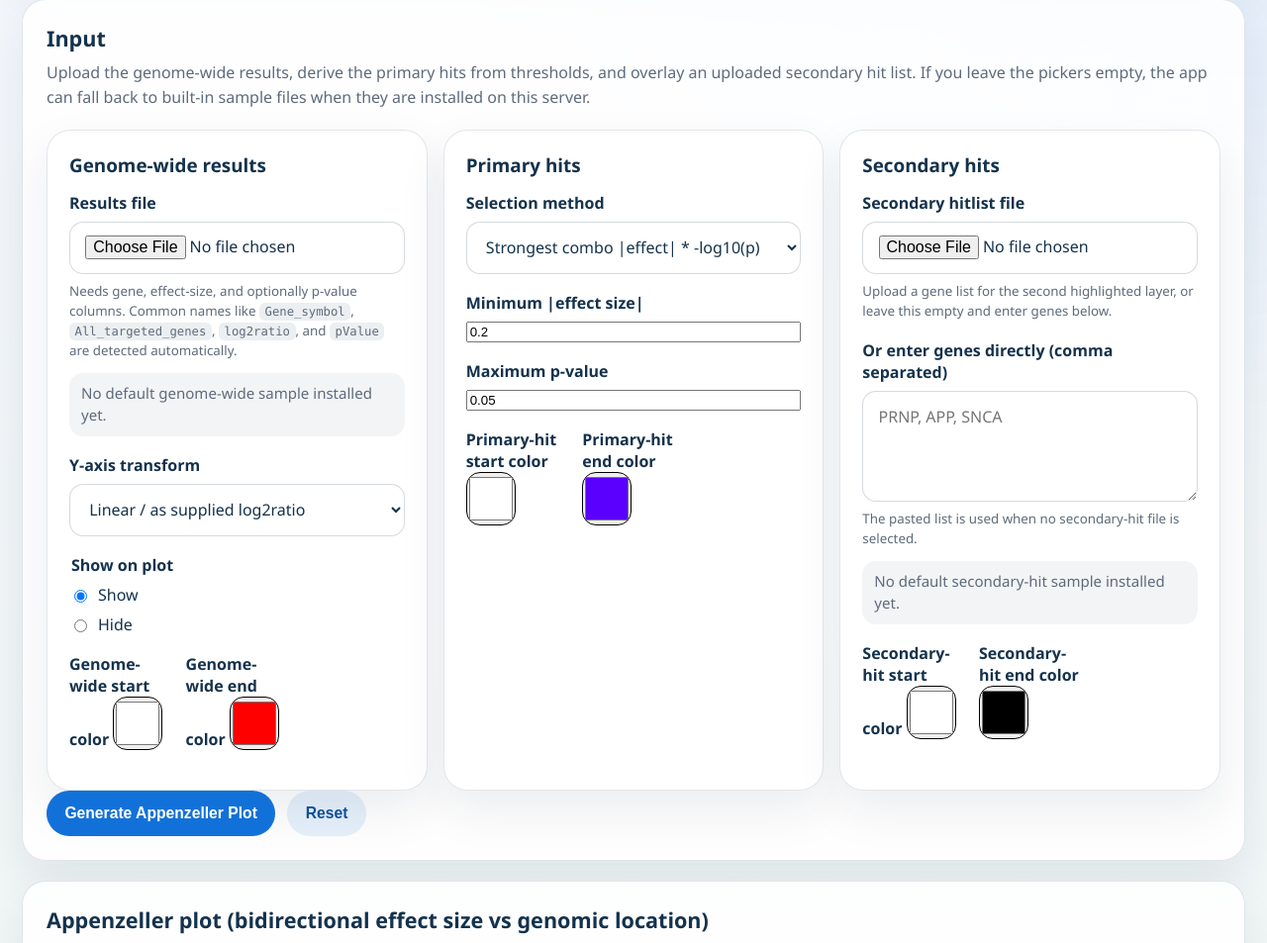
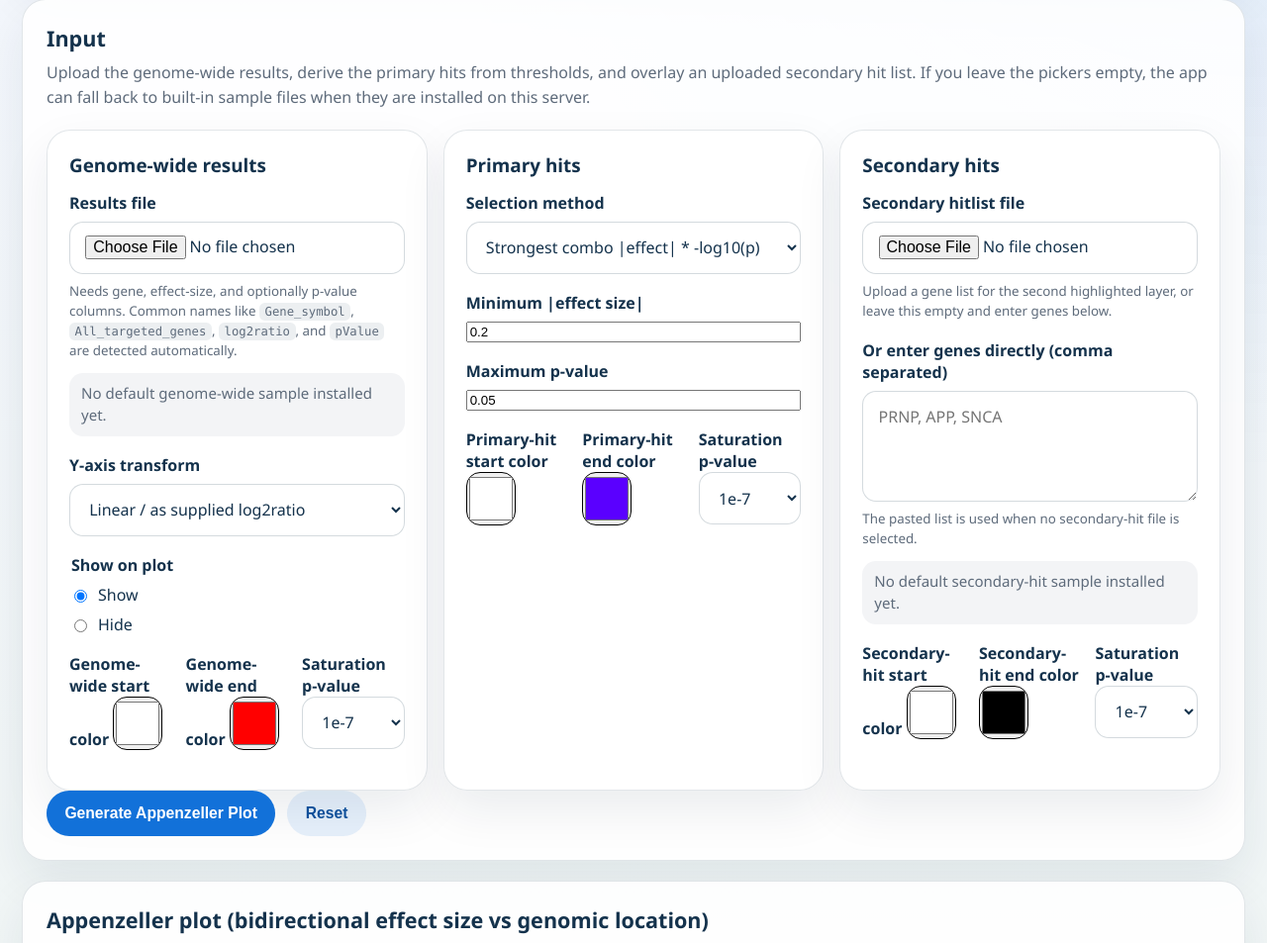
Before and after one commit to isab-science/genomic-hit-locator, a FastAPI app: page / in a window 1280 px wide. Shown: the part 445-1398 px from the top of the page at 99% size. Run offline with FastAPI, Linux system fonts and the light colour scheme; some libraries are stand-ins or nearby versions.

Commit message:
Add saturation p-value controls

```diff
--- a/app.py
+++ b/app.py
@@ -439,16 +439,26 @@ def _format_pvalue_tick(value: float) -> str:
     return f"{value:.1e}"
 
 
-def _compute_pvalue_scale_context(data: pd.DataFrame) -> dict[str, Any] | None:
+def _compute_pvalue_scale_context(data: pd.DataFrame, saturation_pvalue: float | None = None) -> dict[str, Any] | None:
     pvalues = pd.to_numeric(data["pvalue_raw"], errors="coerce")
     valid_mask = pvalues.notna() & (pvalues > 0)
     if valid_mask.sum() == 0:
         return None
 
     clipped = pvalues.clip(lower=1e-300, upper=1.0)
-    scores = clipped.map(lambda value: -math.log10(float(value)))  # noqa: C417
-    score_min = float(scores[valid_mask].min())
-    score_max = float(scores[valid_mask].max())
+    observed_min = float(clipped[valid_mask].min())
+    observed_max = float(clipped[valid_mask].max())
+    effective_min = observed_min
+    if saturation_pvalue is not None:
+        try:
+            effective_min = min(max(float(saturation_pvalue), 1e-300), 1.0)
+        except (TypeError, ValueError):
+            effective_min = observed_min
+
+    score_min = float(-math.log10(observed_max))
+    score_max = float(-math.log10(effective_min))
+    if score_max <= score_min:
+        score_max = float(-math.log10(observed_min))
     score_span = max(score_max - score_min, 1e-9)
     tickvals = [0.0, 0.25, 0.5, 0.75, 1.0]
     ticktext = [_format_pvalue_tick(10 ** (-(score_min + (value * score_span)))) for value in tickvals]
@@ -458,8 +468,9 @@ def _compute_pvalue_scale_context(data: pd.DataFrame) -> dict[str, Any] | None:
         "score_span": score_span,
         "tickvals": tickvals,
         "ticktext": ticktext,
-        "pvalue_min": float(clipped[valid_mask].min()),
-        "pvalue_max": float(clipped[valid_mask].max()),
+        "pvalue_min": observed_min,
+        "pvalue_max": observed_max,
+        "effective_pvalue_min": effective_min,
     }
 
 
@@ -580,6 +591,9 @@ def _build_plot(
     primary_end_color: str,
     secondary_start_color: str,
     secondary_end_color: str,
+    genomewide_saturation_pvalue: float,
+    primary_saturation_pvalue: float,
+    secondary_saturation_pvalue: float,
 ) -> tuple[go.Figure, dict[str, Any]]:
     plot_df, tick_vals, tick_labels, chromosome_bounds = _build_genome_axis(data)
     genomewide_start = _hex_with_alpha(genomewide_start_color, "#ffe7ea")
@@ -614,7 +628,7 @@ def _build_plot(
             1.02,
             6,
             1.0,
-            scale_context=_compute_pvalue_scale_context(plot_df),
+            scale_context=_compute_pvalue_scale_context(plot_df, genomewide_saturation_pvalue),
         )
         if pvalue_scale:
             scale_summaries["genomewide"] = pvalue_scale
@@ -647,7 +661,7 @@ def _build_plot(
             1.08,
             9,
             0.96,
-            scale_context=_compute_pvalue_scale_context(primary_df),
+            scale_context=_compute_pvalue_scale_context(primary_df, primary_saturation_pvalue),
             line={"color": "#ffffff", "width": 1},
         )
         if primary_scale:
@@ -682,7 +696,7 @@ def _build_plot(
             1.14,
             10,
             1.0,
-            scale_context=_compute_pvalue_scale_context(secondary_df),
+            scale_context=_compute_pvalue_scale_context(secondary_df, secondary_saturation_pvalue),
             line={"color": "#14532d", "width": 1.2},
             symbol="diamond",
         )
@@ -811,10 +825,13 @@ async def api_plot(
     scale_mode: str = Form(default="linear"),
     genomewide_start_color: str = Form(default="#ffffff"),
     genomewide_end_color: str = Form(default="#ff0000"),
+    genomewide_saturation_pvalue: float = Form(default=1e-7),
     primary_start_color: str = Form(default="#ffffff"),
     primary_end_color: str = Form(default="#5a00ff"),
+    primary_saturation_pvalue: float = Form(default=1e-7),
     secondary_start_color: str = Form(default="#ffffff"),
     secondary_end_color: str = Form(default="#000000"),
+    secondary_saturation_pvalue: float = Form(default=1e-7),
     show_genomewide: str = Form(default="show"),
     primary_mode: str = Form(default="effect_only"),
     primary_effect_threshold: float = Form(default=1.0),
@@ -893,6 +910,9 @@ async def api_plot(
         primary_end_color=primary_end_color,
         secondary_start_color=secondary_start_color,
         secondary_end_color=secondary_end_color,
+        genomewide_saturation_pvalue=genomewide_saturation_pvalue,
+        primary_saturation_pvalue=primary_saturation_pvalue,
+        secondary_saturation_pvalue=secondary_saturation_pvalue,
     )
     figure_payload = json.loads(figure.to_json())
     summary = {
--- a/templates/index.html
+++ b/templates/index.html
@@ -78,6 +78,22 @@
                 <span>Genome-wide end color</span>
                 <input type="color" name="genomewide_end_color" value="#ff0000">
               </label>
+              <label>
+                <span>Saturation p-value</span>
+                <select name="genomewide_saturation_pvalue">
+                  <option value="1e-12">1e-12</option>
+                  <option value="1e-11">1e-11</option>
+                  <option value="1e-10">1e-10</option>
+                  <option value="1e-9">1e-9</option>
+                  <option value="1e-8">1e-8</option>
+                  <option value="1e-7" selected>1e-7</option>
+                  <option value="1e-6">1e-6</option>
+                  <option value="1e-5">1e-5</option>
+                  <option value="1e-4">1e-4</option>
+                  <option value="1e-3">1e-3</option>
+                  <option value="1e-2">1e-2</option>
+                </select>
+              </label>
             </div>
           </section>
 
@@ -111,6 +127,22 @@
                 <span>Primary-hit end color</span>
                 <input type="color" name="primary_end_color" value="#5a00ff">
               </label>
+              <label>
+                <span>Saturation p-value</span>
+                <select name="primary_saturation_pvalue">
+                  <option value="1e-12">1e-12</option>
+                  <option value="1e-11">1e-11</option>
+                  <option value="1e-10">1e-10</option>
+                  <option value="1e-9">1e-9</option>
+                  <option value="1e-8">1e-8</option>
+                  <option value="1e-7" selected>1e-7</option>
+                  <option value="1e-6">1e-6</option>
+                  <option value="1e-5">1e-5</option>
+                  <option value="1e-4">1e-4</option>
+                  <option value="1e-3">1e-3</option>
+                  <option value="1e-2">1e-2</option>
+                </select>
+              </label>
             </div>
           </section>
 
@@ -143,6 +175,22 @@
               <label class="color-field">
                 <span>Secondary-hit end color</span>
                 <input type="color" name="secondary_end_color" value="#000000">
+              </label>
+              <label>
+                <span>Saturation p-value</span>
+                <select name="secondary_saturation_pvalue">
+                  <option value="1e-12">1e-12</option>
+                  <option value="1e-11">1e-11</option>
+                  <option value="1e-10">1e-10</option>
+                  <option value="1e-9">1e-9</option>
+                  <option value="1e-8">1e-8</option>
+                  <option value="1e-7" selected>1e-7</option>
+                  <option value="1e-6">1e-6</option>
+                  <option value="1e-5">1e-5</option>
+                  <option value="1e-4">1e-4</option>
+                  <option value="1e-3">1e-3</option>
+                  <option value="1e-2">1e-2</option>
+                </select>
               </label>
             </div>
           </section>
```
